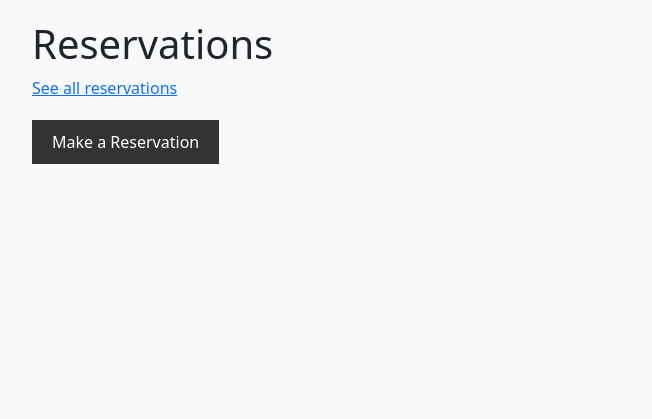
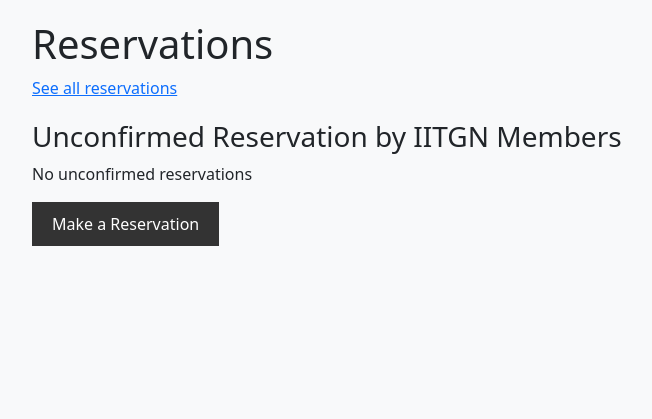
Before and after one commit to Pra-Ag/CS432_Guest_House_Portal_IITGN, a Flask app: page /hospitality_staff_dashboard/booking in a window 1280 px wide. Shown: the part 44-463 px from the top of the page, without its empty margins (70-722 px from the left). Run offline with Flask 3, Linux system fonts and the light colour scheme; a user stored in the database is signed in; data comes from the database, SQL or seed files in the repository; parts of the project's set-up code (start-up, migrations or seed data) failed here and were passed over.

Commit message:
Update booking.html

```diff
--- a/templates/booking.html
+++ b/templates/booking.html
@@ -5,6 +5,51 @@
 <div style="margin-bottom: 20px;">
     <a href="{{ url_for('hospitality_staff_dashboard.viewreservations') }}">See all reservations</a>
 </div>
+
+<h3>Unconfirmed Reservation by IITGN Members</h3>
+{% if reservations %}
+<div style="overflow: auto; max-height: 400px;">
+    <table class="table table-bordered table striped">
+        <thead>
+            <tr>
+                <th>Reservation ID</th>
+                <th>IITGN ID</th>
+                <th>Email ID</th>
+                <th>Number of People</th>
+                <th>Check In Date</th>
+                <th>Check Out Date</th>
+                <th>Room Type</th>
+                <th>Enabled Room</th>
+                <th>Comments</th>
+                <th>Confirm</th>
+            </tr>
+        </thead>
+        <tbody>
+            {% for reservation in reservations %}
+            <tr>
+                <td>{{ reservation.reservation_id }}</td>
+                <td>{{ reservation.iitgn_id }}</td>
+                <td>{{ reservation.email_id }}</td>
+                <td>{{ reservation.number_of_people }}</td>
+                <td>{{ reservation.check_in_date }}</td>
+                <td>{{ reservation.check_out_date }}</td>
+                <td>{{ reservation.room_type }}</td>
+                <td>{{ reservation.specially_enabled_room_required }}</td>
+                <td>{{ reservation.comments }}</td>
+                <td>
+                    <form method="post" action="{{ url_for('hospitality_staff_dashboard.confirm_reservation', reservation_id=reservation.reservation_id) }}">
+                        <input type="submit" value="Confirm">
+                    </form>
+                </td>
+            </tr>
+            {% endfor %}
+        </tbody>
+    </table>
+</div>
+{% else %}
+    <p>No unconfirmed reservations</p>
+{% endif %}
+
 
 
 <script>
```
